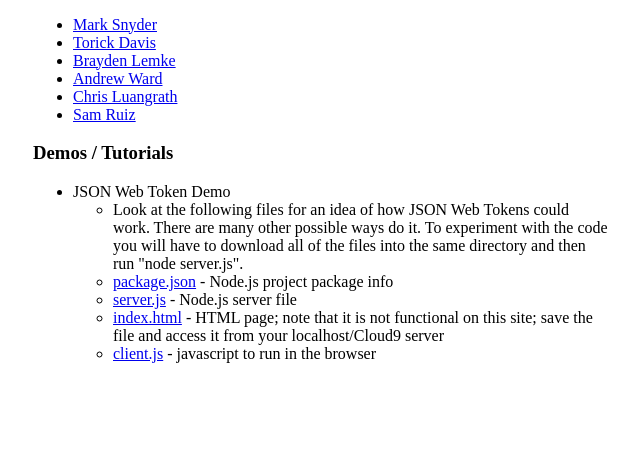
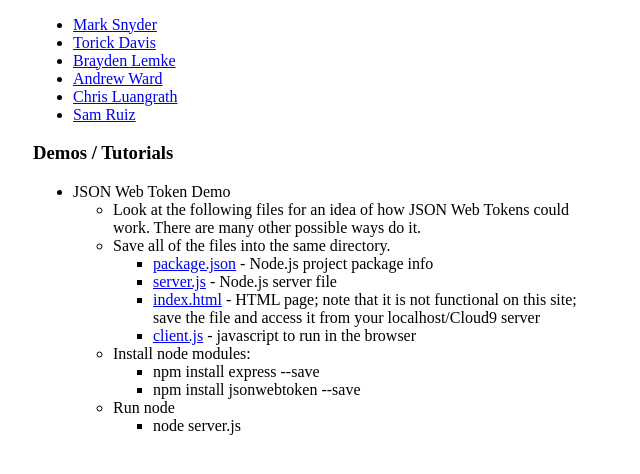
Before and after one commit to kevinblack100/kevinblack100.github.io, a plain HTML site: page index.html in a window 1280 px wide. Shown: the part 152-626 px from the top of the page, without its empty margins (319-959 px from the left). Drawn offline with Linux system fonts and the light colour scheme.

Commit message:
Refined JWT Demo summary.

```diff
--- a/index.html
+++ b/index.html
@@ -20,15 +20,24 @@
             <li>JSON Web Token Demo</li>
             <ul>
                 <li>Look at the following files for an idea of how JSON Web Tokens could work.
-                There are many other possible ways do it.
-                To experiment with the code you will have to download all of the files into the
-                same directory and then run "node server.js".
-                </li>
-                <li><a href="./tech_track_16/jwt_demo/package.json">package.json<a> - Node.js project package info</li>
-                <li><a href="./tech_track_16/jwt_demo/server.js">server.js</a> - Node.js server file</a></li>
-                <li><a href="./tech_track_16/jwt_demo/index.html">index.html</a> -
-                HTML page; note that it is not functional on this site; save the file and access it from your localhost/Cloud9 server</li>
-                <li><a href="./tech_track_16/jwt_demo/client.js">client.js</a> - javascript to run in the browser</li>
+                There are many other possible ways do it.</li>
+                <li>Save all of the files into the same directory.</li>
+                <ul>
+                    <li><a href="./tech_track_16/jwt_demo/package.json">package.json<a> - Node.js project package info</li>
+                    <li><a href="./tech_track_16/jwt_demo/server.js">server.js</a> - Node.js server file</a></li>
+                    <li><a href="./tech_track_16/jwt_demo/index.html">index.html</a> -
+                    HTML page; note that it is not functional on this site; save the file and access it from your localhost/Cloud9 server</li>
+                    <li><a href="./tech_track_16/jwt_demo/client.js">client.js</a> - javascript to run in the browser</li>
+                </ul>
+                <li>Install node modules:</li>
+                <ul>
+                    <li>npm install express --save</li>
+                    <li>npm install jsonwebtoken --save</li>
+                </ul>
+                <li>Run node</li>
+                <ul>
+                    <li>node server.js</li>
+                </ul>
             </ul>
         </ul>
         <a href=""
```
